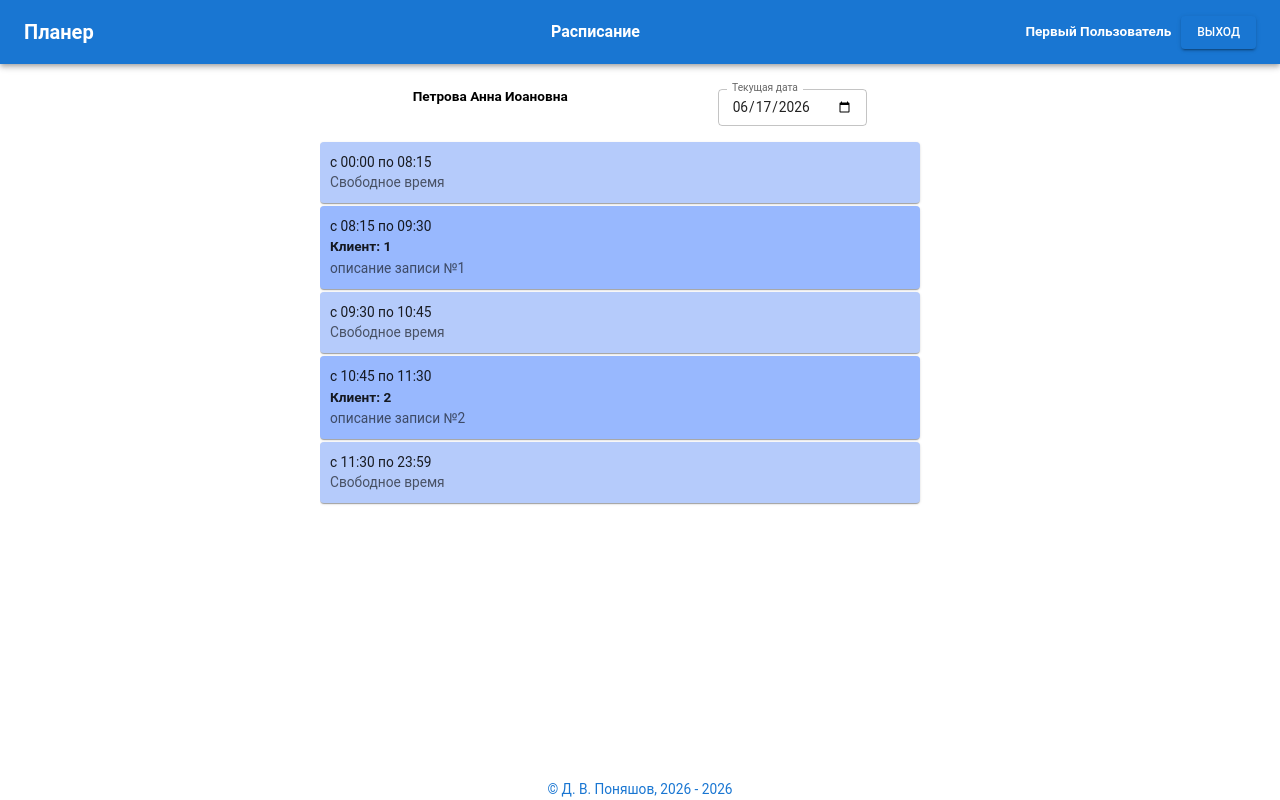
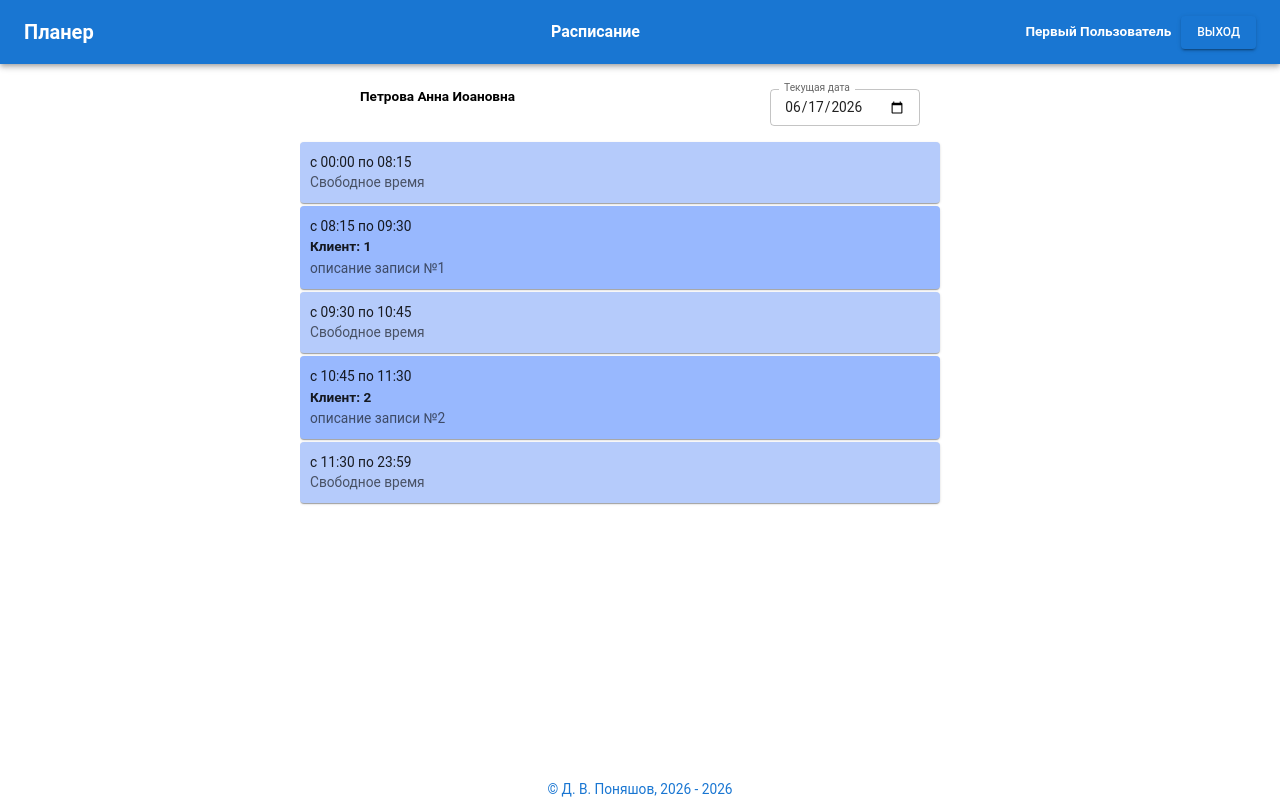
Before and after one commit to dponyashov/notebook-app, a React (Vite) app in the folder front-react/: page /schedules in a window 1280 px wide. Built offline with nearby package versions, Linux system fonts and the light colour scheme.

Commit message:
front, some styles change

```diff
--- a/front-react/src/components/forms/ScheduleListForm.tsx
+++ b/front-react/src/components/forms/ScheduleListForm.tsx
@@ -41,12 +41,20 @@ const ScheduleListForm: FC<ScheduleListFormProps> = ({user}) => {
 
     return (
         <>
-            <Box style={{display: 'flex',
-                        justifyContent: 'center',
-                        alignItems: 'center',
-                        // maxWidth: '80vh',
-                        gap: 150,
-                        marginTop: '5px'}}
+            <Box sx={{ display: 'flex', justifyContent: 'center', width: '100%' }}>
+                <Box sx={{ display: 'flex',
+                        justifyContent: 'space-between',
+                        alignItems: 'center' ,
+                        width: '70vh',
+                        // gap: 150,
+                        marginTop: '5px'
+                    }}
+                    // style={{display: 'flex',
+                    //         justifyContent: 'center',
+                    //         alignItems: 'center',
+                    //         // maxWidth: '80vh',
+                    //         gap: 150,
+                    //         marginTop: '5px'}}
                 >
                     {user &&
                         <Typography variant="h6">{ user.name }</Typography>
@@ -58,6 +66,7 @@ const ScheduleListForm: FC<ScheduleListFormProps> = ({user}) => {
                         {UiCaptions.DATEPICKERS.CURRENT}
                     </ThemedDatePicker>
                 </Box>
+            </Box>
             { !preperedList && <ThemedLoader /> }
             { preperedList && <ScheduleList items = {preperedList} /> }
         </>
--- a/front-react/src/components/pages/AdministratorPage.tsx
+++ b/front-react/src/components/pages/AdministratorPage.tsx
@@ -2,7 +2,7 @@ import TemplatePage from "./TemplatePage"
 import { PageCaptions } from "../../consts/pageCaptions";
 
 import ScheduleListForm from "../forms/ScheduleListForm";
-import { useEffect, useState } from "react";
+import { useState } from "react";
 import type { IShortUser} from "../../types/auth-types";
 import { Box } from "@mui/material";
 import ThemedWarningText from "../UI/ThemedWarningText";
--- a/front-react/src/components/schedule/schedule-item.tsx
+++ b/front-react/src/components/schedule/schedule-item.tsx
@@ -29,7 +29,7 @@ interface ScheduleItemProps {
             <Card onClick={openHandle}
                 style={{
                     backgroundColor: (item.isEmpty ? theme.palette.emptyCard.main : theme.palette.fillCard.main),
-                    minWidth: '75vh',
+                    minWidth: '80vh',
                 }}
             >
                 {
--- a/front-react/src/components/schedule/schedule-list.tsx
+++ b/front-react/src/components/schedule/schedule-list.tsx
@@ -13,7 +13,7 @@ const ScheduleList: React.FC<ScheduleListProps> = ({items}) => {
         <Box sx={{ display: 'flex', justifyContent: 'center', width: '100%' }}>
             <List style={{
                 maxHeight: '75vh',
-                minWidth: '80vh',
+                minWidth: '85vh',
                 overflow: 'auto',
             }} >
                 { !items && <h6>Нет данных для загрузки</h6> }
```
Lines whose indentation alone changed are shown as unchanged.
